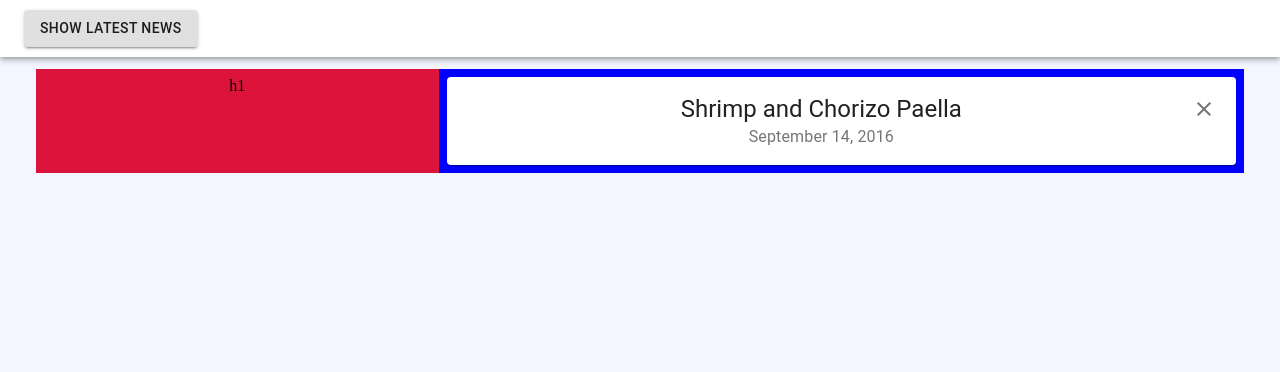
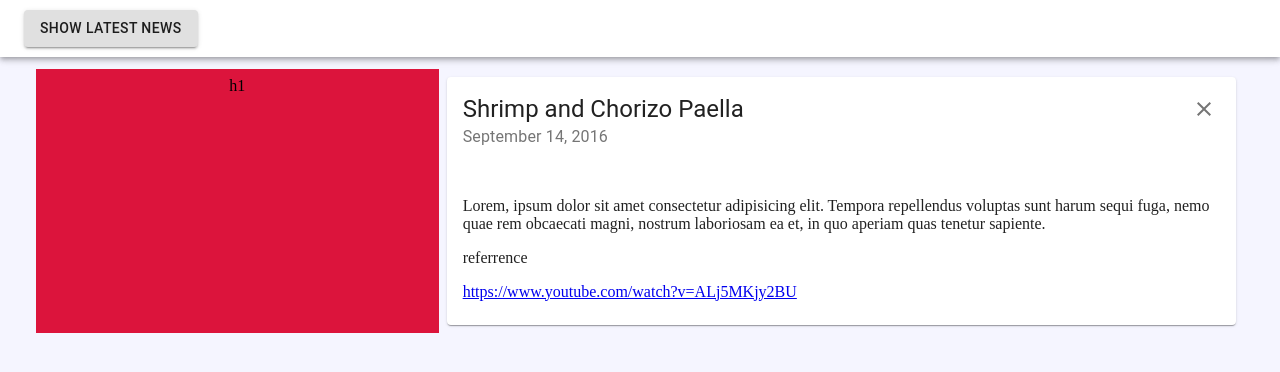
Before and after one commit to pratyushvatsalshukla/newsApp, a React (Create React App) app: page / in a window 1280 px wide. Shown: the top 372 px of the page. Built offline with nearby package versions, Linux system fonts and the light colour scheme.

Commit message:
news card

```diff
--- a/src/components/dashboard.js
+++ b/src/components/dashboard.js
@@ -1,6 +1,6 @@
 import React, { Component } from 'react';
 import { withStyles } from '@material-ui/core/styles'
-import {AppBar, Container, Button, Grid, Card, CardHeader, IconButton} from '@material-ui/core';
+import {AppBar, Container, Button, Grid, Card, CardHeader, IconButton, CardContent} from '@material-ui/core';
 import {Close} from '@material-ui/icons'
 
 const styles = theme => ({
@@ -40,6 +40,11 @@ class Dashboard extends Component {
                     title="Shrimp and Chorizo Paella"
                     subheader="September 14, 2016"
                   />
+                  <CardContent>
+                    <p>Lorem, ipsum dolor sit amet consectetur adipisicing elit. Tempora repellendus voluptas sunt harum sequi fuga, nemo quae rem obcaecati magni, nostrum laboriosam ea et, in quo aperiam quas tenetur sapiente.</p>
+                    <p>referrence</p>
+                    <a href="https://www.youtube.com/watch?v=ALj5MKjy2BU">https://www.youtube.com/watch?v=ALj5MKjy2BU</a>
+                  </CardContent>
                   </Card>
               </Grid>
             </Grid>
--- a/src/index.css
+++ b/src/index.css
@@ -10,7 +10,7 @@ body {
   padding: 20px; }
 
 .newsContainer {
-  background-color: blue; }
+  text-align: left; }
 
 .filterBox {
   background-color: crimson; }
--- a/src/index.scss
+++ b/src/index.scss
@@ -13,7 +13,8 @@ body{
 }
 
 .newsContainer{
-    background-color: blue;
+    // background-color: blue;
+    text-align: left;
 }
 
 .filterBox{
```
Also changed, not shown: 2 other files (tests, documents, lock files or other folders).
